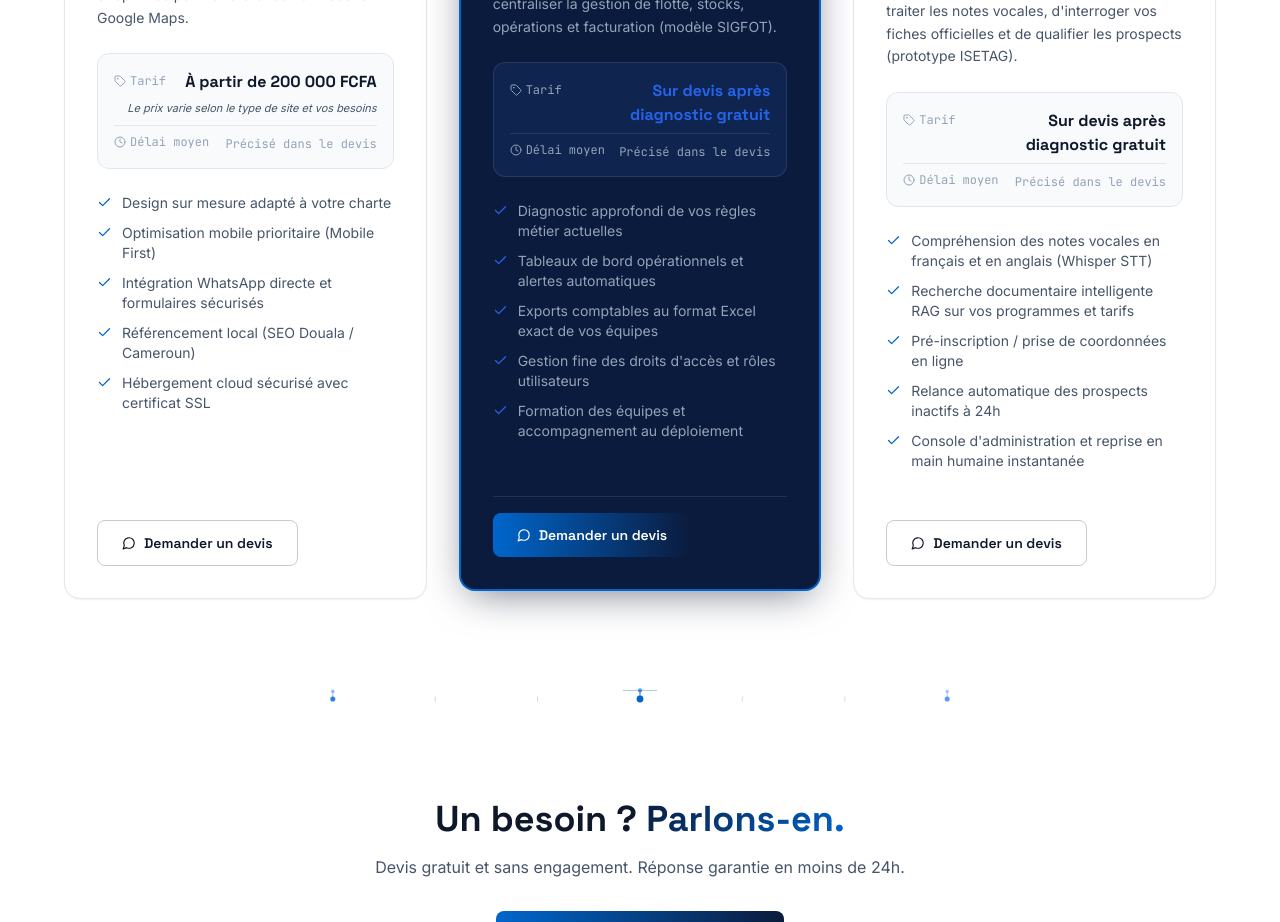
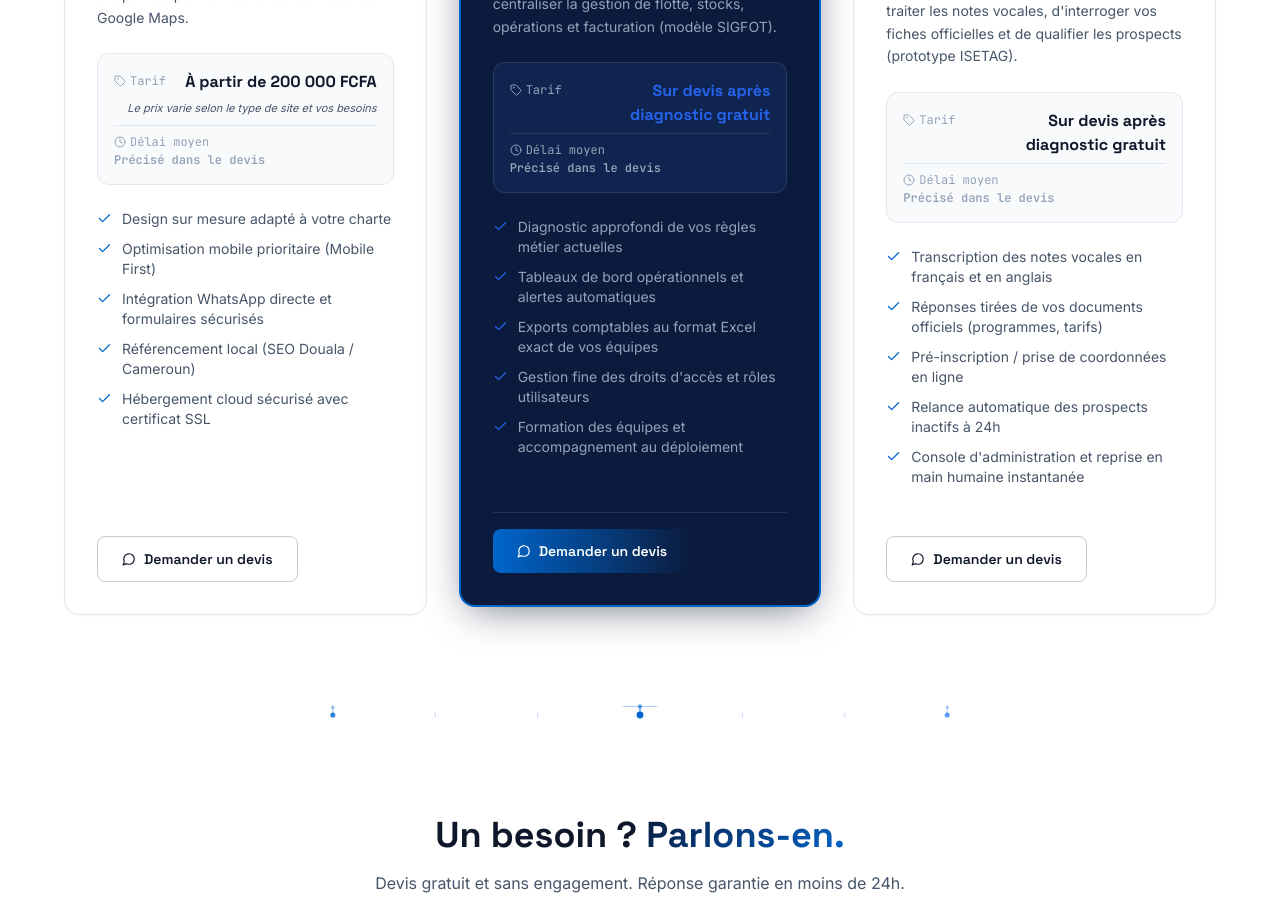
Before and after one commit to SIKALIJAMES/creatrixdev-website, a Next.js app: page /services in a window 1280 px wide. Shown: the part 4080-5002 px from the top of the page. Built offline with nearby package versions, Linux system fonts and the light colour scheme; no server answers.

Commit message:
Corrige libellés Formules : jargon RAG/Whisper, doublon stock, layout délai, wording devis

```diff
--- a/content/i18n/en.ts
+++ b/content/i18n/en.ts
@@ -250,7 +250,7 @@ export const en: TranslationDictionary = {
     subtitle: "Every project undergoes transparent technical scoping with zero hidden fees.",
     priceLabel: "Pricing",
     durationLabel: "Estimated Timeframe",
-    customQuote: "Custom quote upon free diagnostic",
+    customQuote: "Custom quote after a free diagnostic",
     inQuote: "Detailed in the quote",
     startingFrom200k: "Starting from 200,000 FCFA",
     webPriceNote: "Price varies based on website scope and requirements",
@@ -272,7 +272,7 @@ export const en: TranslationDictionary = {
       system: {
         name: "Custom Business Management System",
         target: "Transport operators, SMEs, and companies struggling with scattered Excel files",
-        desc: "Collaborative web platform centralizing fleet logistics, stock, inventory, field operations, and billing (SIGFOT architecture).",
+        desc: "Collaborative web platform centralizing fleet logistics, stock management, field operations, and billing (SIGFOT architecture).",
         features: [
           "In-depth technical audit of your existing business rules",
           "Real-time operational dashboards with automated anomaly alerts",
@@ -286,8 +286,8 @@ export const en: TranslationDictionary = {
         target: "Higher education institutes, customer service desks, and organizations handling high inquiry volumes",
         desc: "24/7 omnichannel assistant capable of transcribing voice notes, answering official queries via knowledge bases, and qualifying leads (ISETAG prototype model).",
         features: [
-          "Voice note transcription in English and French (Whisper STT)",
-          "Document search using RAG on official curricula and tariffs",
+          "Voice note transcription in English and French",
+          "Answers drawn from your official documents (curricula, tariffs)",
           "Online pre-registration and lead intake workflow",
           "Automated follow-up reminders for inactive prospects at 24h",
           "Admin management dashboard with instant human handoff",
--- a/content/i18n/fr.ts
+++ b/content/i18n/fr.ts
@@ -286,8 +286,8 @@ export const fr: TranslationDictionary = {
         target: "Établissements d'enseignement, entreprises de services et institutions recevant un fort volume de sollicitations",
         desc: "Assistant omnicanal 24h/24 capable de traiter les notes vocales, d'interroger vos fiches officielles et de qualifier les prospects (prototype ISETAG).",
         features: [
-          "Compréhension des notes vocales en français et en anglais (Whisper STT)",
-          "Recherche documentaire intelligente RAG sur vos programmes et tarifs",
+          "Transcription des notes vocales en français et en anglais",
+          "Réponses tirées de vos documents officiels (programmes, tarifs)",
           "Pré-inscription / prise de coordonnées en ligne",
           "Relance automatique des prospects inactifs à 24h",
           "Console d'administration et reprise en main humaine instantanée",
--- a/src/components/PricingSection.tsx
+++ b/src/components/PricingSection.tsx
@@ -150,13 +150,13 @@ export default function PricingSection({
                       </p>
                     )}
 
-                    <div className={`flex items-baseline justify-between text-xs text-text-muted-dark font-mono pt-2 border-t ${
+                    <div className={`pt-2 border-t ${
                       plan.recommended ? 'border-white/10' : 'border-border-light'
                     }`}>
-                      <span className="flex items-center gap-1 shrink-0">
+                      <span className="flex items-center gap-1 text-xs text-text-muted-dark font-mono mb-0.5">
                         <Clock size={12} /> {t.pricing.durationLabel}
                       </span>
-                      <span className="text-right">
+                      <span className="block text-xs text-text-muted-dark font-mono font-semibold">
                         {isTodoDuration ? (
                           <span className="text-amber-500 font-normal">Selon périmètre</span>
                         ) : (
```
